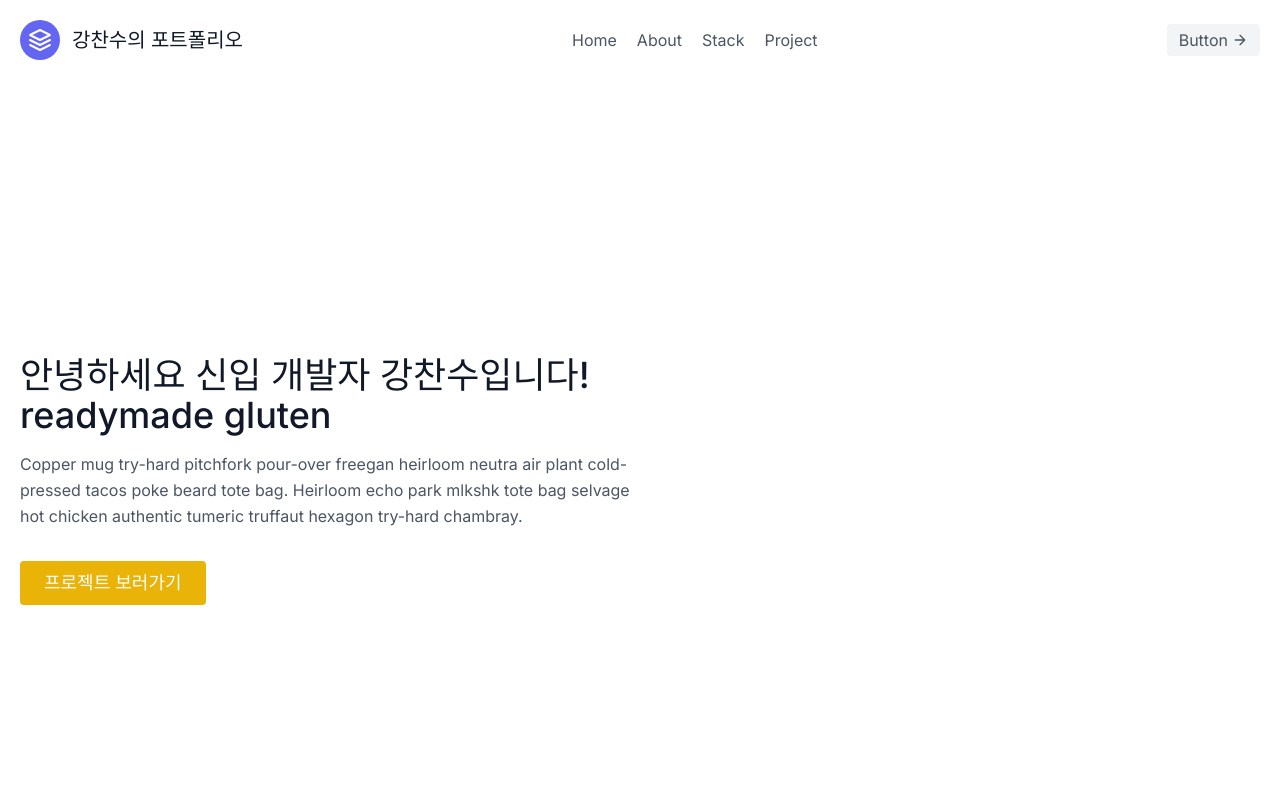
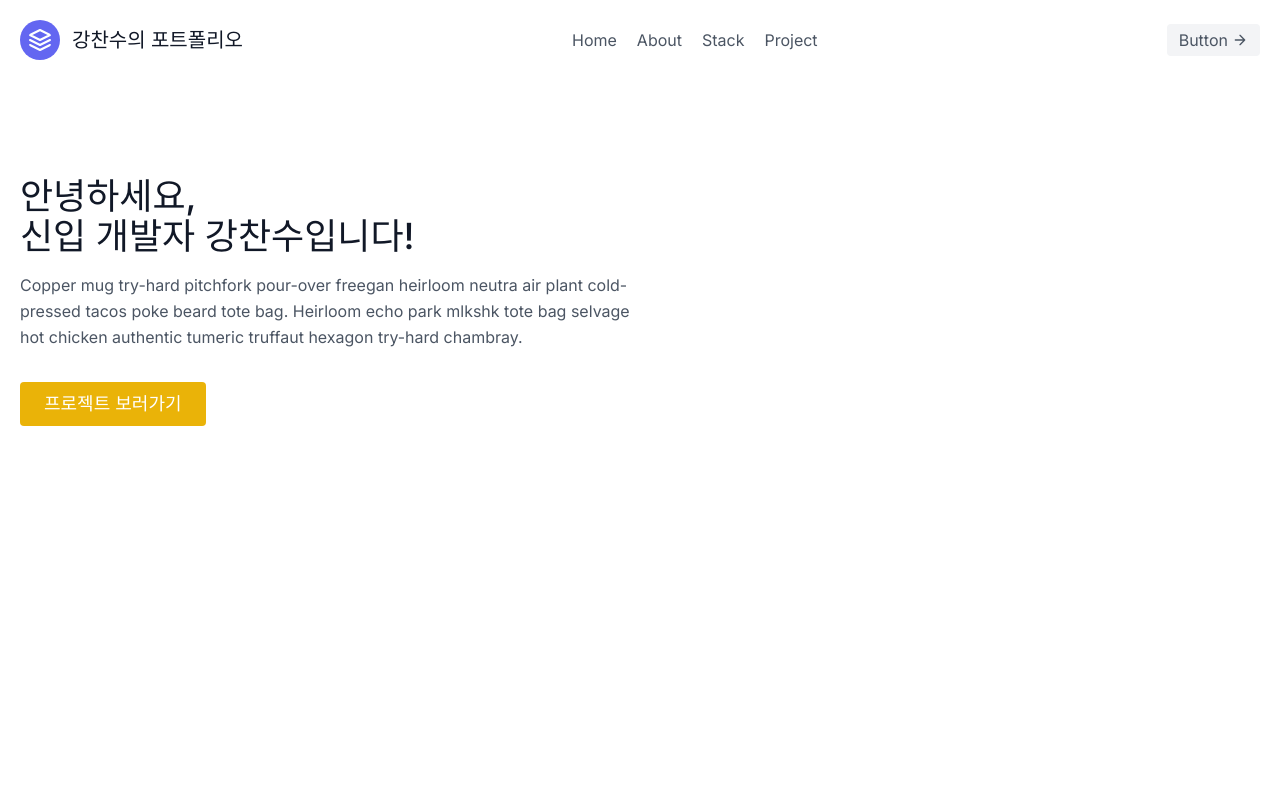
Before and after one commit to char1ey95/next-portfolio, a Next.js app: page / in a window 1280 px wide. Shown: the top 800 px of the page. Built offline with nearby package versions, Linux system fonts and the light colour scheme.

Commit message:
Feat: 메인 페이지 수정 중

```diff
--- a/app/page.tsx
+++ b/app/page.tsx
@@ -1,13 +1,13 @@
 const Home = () => {
 
   return (
-    <section className="flex min-h-screen flex-column items-center text-gray-600 body-font">
+    <section className="flex flex-col items-center min-h-screen text-gray-600 body-font">
       <div className="container mx-auto flex px-5 py-24 md:flex-row flex-col items-center">
         <div className="lg:flex-grow md:w-1/2 lg:pr-24 md:pr-16 flex flex-col md:items-start md:text-left mb-16 md:mb-0 items-center text-center">
           <h1 className="title-font sm:text-4xl text-3xl mb-4 font-medium text-gray-900">
-            안녕하세요 신입 개발자 강찬수입니다!
+            안녕하세요,
             <br className="hidden lg:inline-block" />
-            readymade gluten
+            신입 개발자 강찬수입니다!
           </h1>
           <p className="mb-8 leading-relaxed">Copper mug try-hard pitchfork pour-over freegan heirloom neutra air plant cold-pressed tacos poke beard tote bag. Heirloom echo park mlkshk tote bag selvage hot chicken authentic tumeric truffaut hexagon try-hard chambray.</p>
           <div className="flex justify-center">
```
